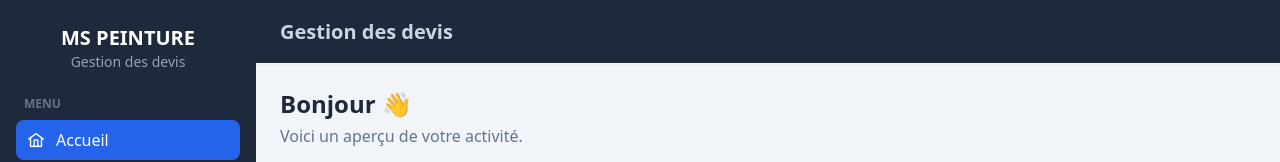
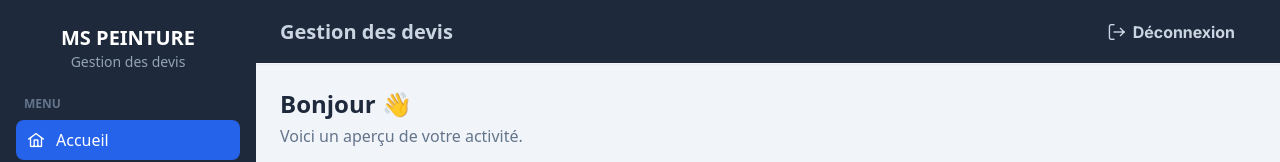
Before and after one commit to Christever/Mydevis, a React (Vite) app: page / in a window 1280 px wide. Shown: the top 162 px of the page. Built offline with nearby package versions, Linux system fonts and the light colour scheme; no server answers; the database is empty; sample sign-in values are in the browser's storage.

Commit message:
feat: ajout de la fonctionnalité de déconnexion avec confirmation dans l'en-tête

```diff
--- a/src/components/common/Header/Header.jsx
+++ b/src/components/common/Header/Header.jsx
@@ -1,6 +1,22 @@
 import { Button } from "primereact/button";
+import { useAuth } from "@/contexts/auth-context";
+import { confirmDialog } from "primereact/confirmdialog";
 
 export default function Header({ onMenuClick }) {
+  const { profil, deconnexion } = useAuth();
+
+  function demanderDeconnexion() {
+    confirmDialog({
+      message: "Voulez-vous vraiment vous déconnecter ?",
+      header: "Déconnexion",
+      icon: "pi pi-sign-out",
+      acceptLabel: "Déconnexion",
+      rejectLabel: "Annuler",
+      acceptClassName: "p-button-danger",
+      accept: deconnexion,
+    });
+  }
+
   return (
     <header className="sticky top-0 z-30 h-16 shrink-0 border-b bg-slate-800 border-slate-100  shadow-sm">
       <div className="flex h-full items-center px-4 md:px-6">
@@ -14,6 +30,21 @@ export default function Header({ onMenuClick }) {
         <h1 className="text-xl font-semibold text-slate-300">
           Gestion des devis
         </h1>
+
+        <div className="ml-auto flex items-center gap-3">
+          {profil?.pseudo && (
+            <span className="hidden text-sm text-slate-300 sm:inline">
+              {profil.pseudo}
+            </span>
+          )}
+          <Button
+            icon="pi pi-sign-out"
+            label="Déconnexion"
+            text
+            className="text-slate-300"
+            onClick={demanderDeconnexion}
+          />
+        </div>
       </div>
     </header>
   );
```
